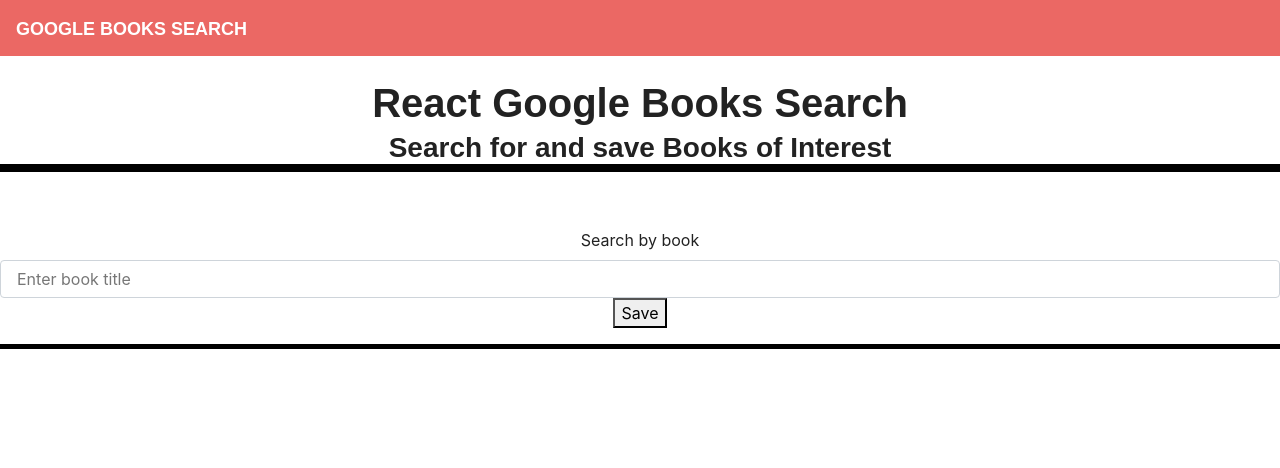
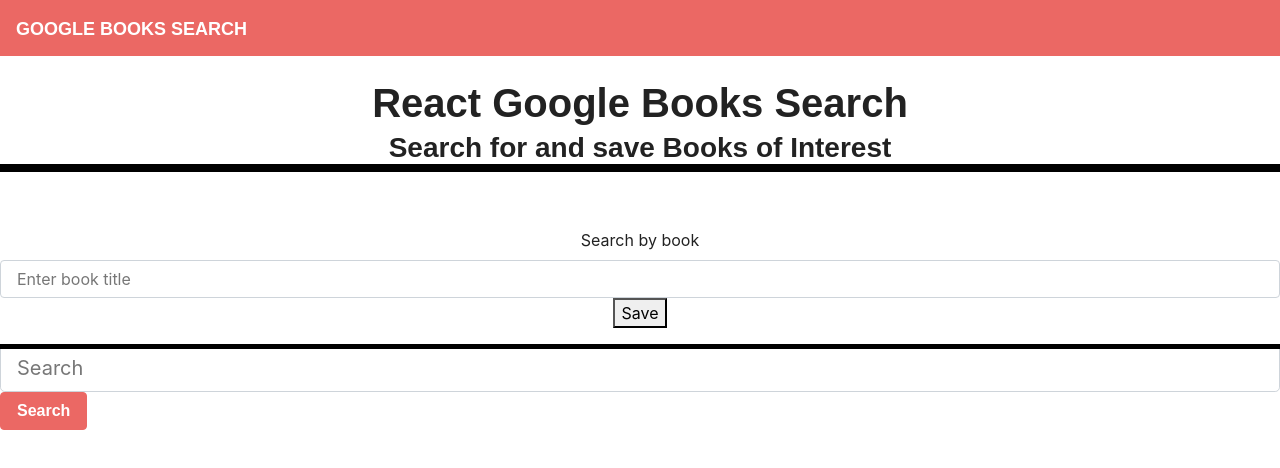
Before and after one commit to chadtarpey615/Google-Books-Search, a React (Create React App) app in the folder client/: page / in a window 1280 px wide. Shown: the top 468 px of the page. Built offline with nearby package versions, Linux system fonts and the light colour scheme; a web font is replaced by a local one.

Commit message:
Changed class component to use react hooks

```diff
--- a/client/src/App.js
+++ b/client/src/App.js
@@ -2,6 +2,7 @@ import React from "react";
 import Navbar from "../src/components/Navabr/index"
 import Form from "../src/components/Form/index"
 import Header from "../src/components/header/Header"
+import BooksContainer from "../src/components/container/BooksContainer"
 function App() {
   return (
     <div>
@@ -9,7 +10,7 @@ function App() {
      <Header />
 
      <Form />
-
+     <BooksContainer />
     </div>
   );
 }
--- a/client/src/components/container/BooksContainer.js
+++ b/client/src/components/container/BooksContainer.js
@@ -1,34 +1,49 @@
-import React, { Component } from "react";
+import React, { useState, useEffect } from "react";
 import API from "../../utils/API";
 
 
-class BookContainer extends Component {
-    state = {
-        result: {},
-        search: ""
-    };
+function BookContainer (){
+    const [search, setSearch] = useState({input: ""})
+    const [resultArr, setResultArr] =useState([])
 
-    searchBooks = query => {
-    API.search(query)
+    function searchBooks (query){
+        // console.log(query)
+        API.search(query.input)
         .then(res => {
             console.log(res.data)
+            console.log(resultArr)
+            setResultArr(res.data.items);
         }).catch(err => {
             console.log(err)
         })
     };
 
-    handleInputChange = event => {
-        const value = event.target.value;
-        const name = event.target.name;
-        this.setState({
-            [name]: value
-        });
+    function handleInputChange (event){
+        const {value, name} = event.target
+        setSearch({[name]: value})
+        console.log(search);
     }
 
-    handleFormSubmit = event => {
-        event.preventDrfault();
-        this.searchBooks(this.state.search)
+    function handleFormSubmit (event) {
+        event.preventDefault();
+        searchBooks(search);
+
     }
+
+    return(
+        <>
+            <input type="text" name="input" onChange={handleInputChange} className="form-control form-control-lg" placeholder="Search"></input>
+            <button type="submit" onClick={handleFormSubmit} className="btn btn-primary mb-2">Search</button>
+            {resultArr.map(data => {
+                return (
+                    <>
+                <p>title: {data.volumeInfo.title}</p>
+                    <p>book ID: {data.id}</p>
+                    </>
+                )
+            })}
+        </>
+    )
 }
 
 export default BookContainer;
```
Lines whose indentation alone changed are shown as unchanged.
